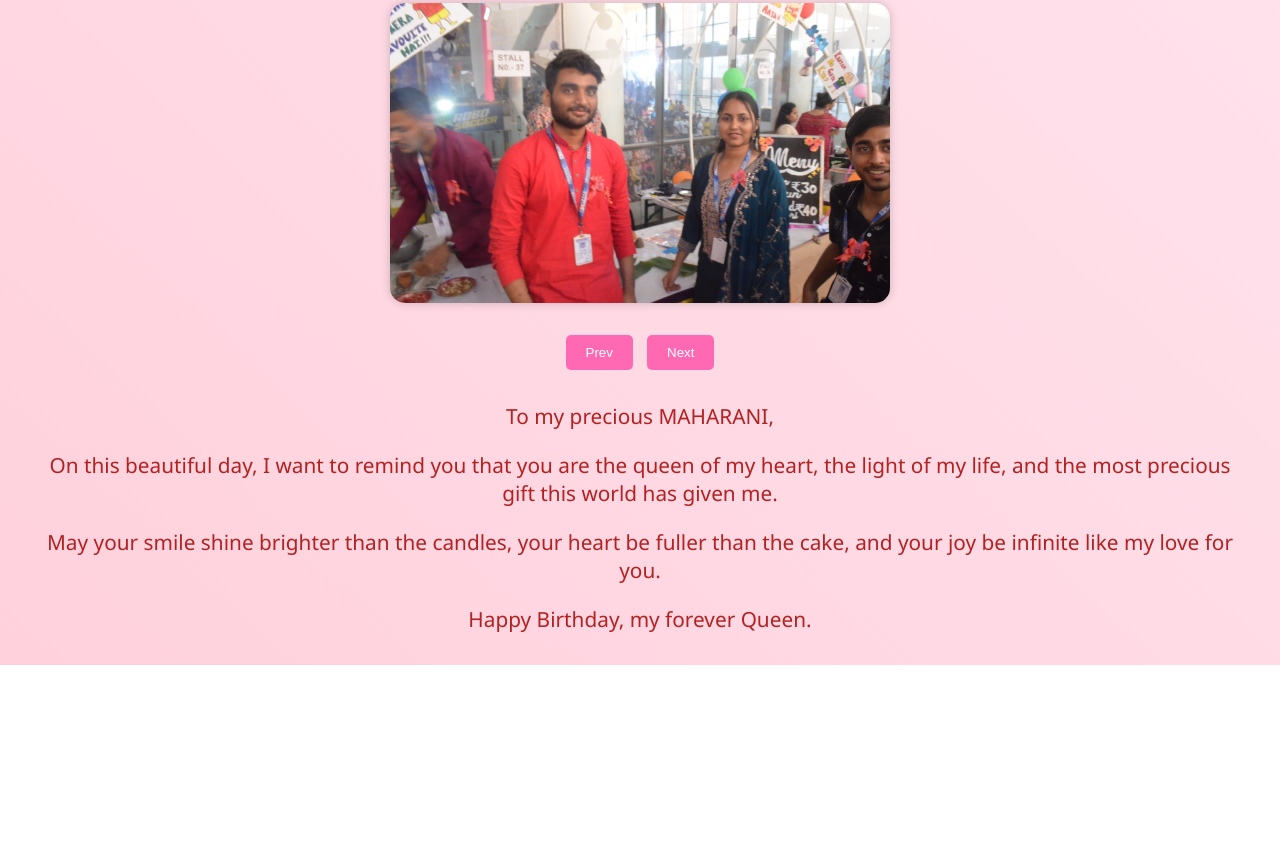
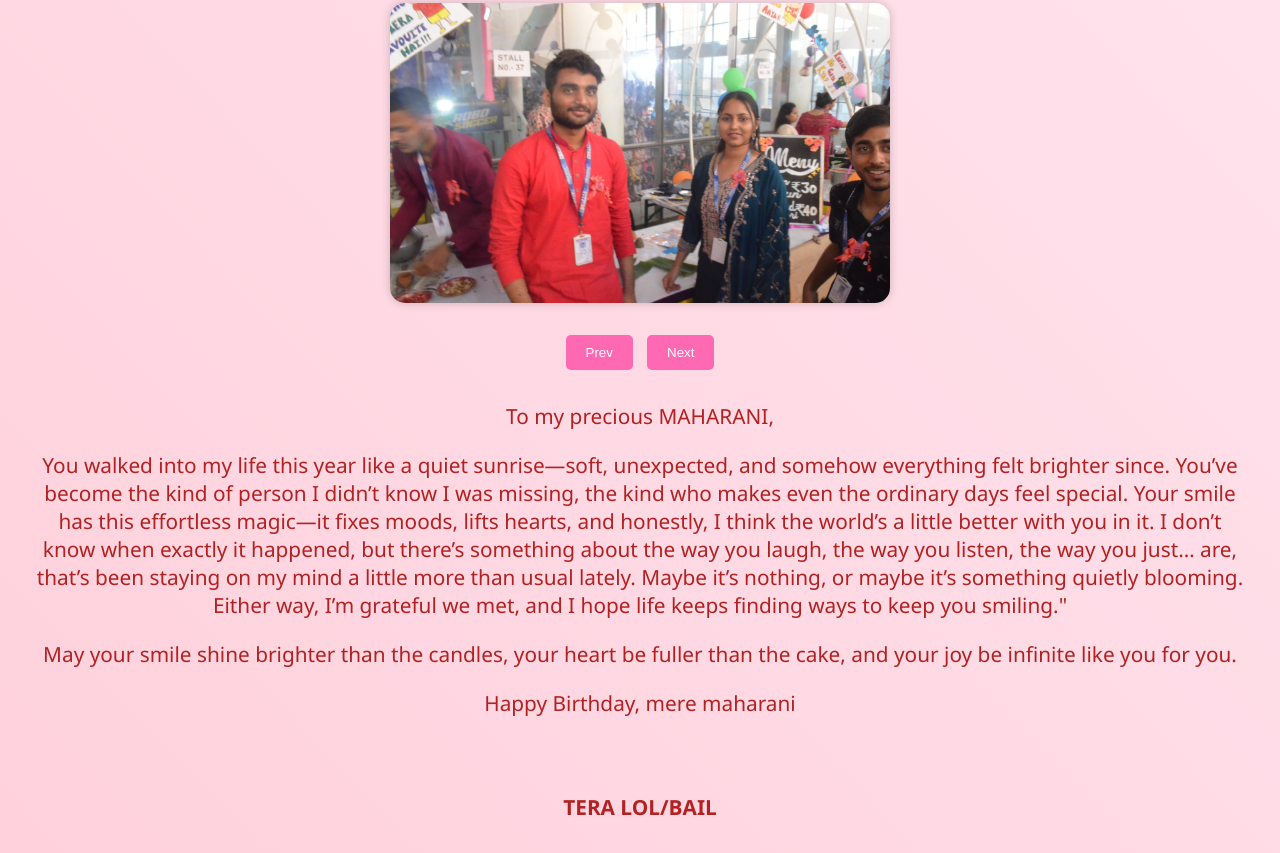
Before and after one commit to anand6180/anandji_wish, a plain HTML site: page index.html in a window 1280 px wide. Shown: the part 503-1356 px from the top of the page. Before the commit the page ends 1168 px from the top, so only its background shows below. Drawn offline with Linux system fonts and the light colour scheme.

Commit message:
index.html

```diff
--- a/index.html
+++ b/index.html
@@ -199,9 +199,13 @@
 
   <div class="message">
     <p>To my precious MAHARANI,</p>
-    <p>On this beautiful day, I want to remind you that you are the queen of my heart, the light of my life, and the most precious gift this world has given me.</p>
-    <p>May your smile shine brighter than the candles, your heart be fuller than the cake, and your joy be infinite like my love for you.</p>
-    <p>Happy Birthday, my forever Queen.</p>
+    <p>You walked into my life this year like a quiet sunrise—soft, unexpected, and somehow everything felt brighter since. You’ve become the kind of person I didn’t know I was missing, the kind who makes even the ordinary days feel special. Your smile has this effortless magic—it fixes moods, lifts hearts, and honestly, I think the world’s a little better with you in it.
+
+      I don’t know when exactly it happened, but there’s something about the way you laugh, the way you listen, the way you just… are, that’s been staying on my mind a little more than usual lately. Maybe it’s nothing, or maybe it’s something quietly blooming. Either way, I’m grateful we met, and I hope life keeps finding ways to keep you smiling."</p>
+    <p>May your smile shine brighter than the candles, your heart be fuller than the cake, and your joy be infinite like you for you.</p>
+    <p>Happy Birthday, mere maharani</p>
+    <BR>
+    <p><h4>TERA LOL/BAIL</h4></p>
   </div>
 
 
```
